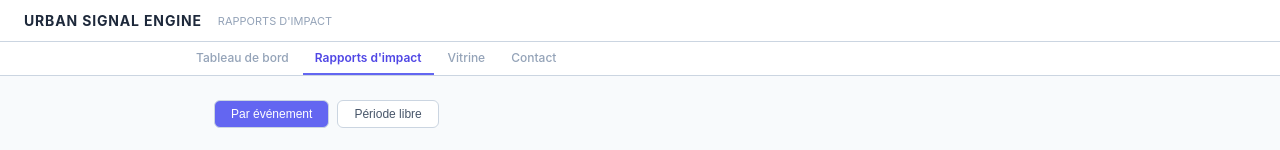
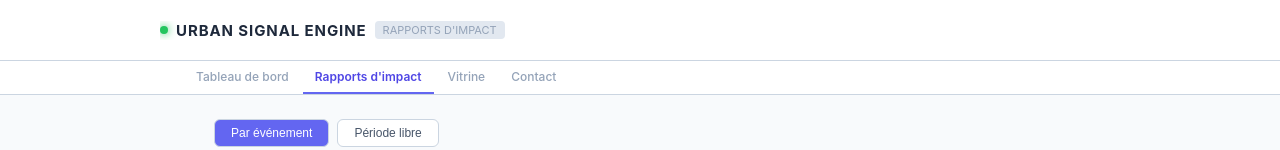
Before and after one commit to ovaxio/urban-signal-engine, a Next.js app in the folder frontend/: page /reports in a window 1280 px wide. Shown: the top 150 px of the page. Built offline with nearby package versions, Linux system fonts and the light colour scheme; no server answers.

Commit message:
update headers

```diff
--- a/frontend/app/reports/page.tsx
+++ b/frontend/app/reports/page.tsx
@@ -1,5 +1,6 @@
 import { fetchEvents } from "@/lib/api";
 import type { CalendarEvent } from "@/domain/types";
+import AppHeader from "@/components/layout/AppHeader";
 import AppNav from "@/components/layout/AppNav";
 import ReportViewer from "@/components/report/ReportViewer";
 
@@ -17,24 +18,7 @@ export default async function ReportsPage() {
 
   return (
     <div style={{ minHeight: "100vh" }}>
-      <header
-        style={{
-          background: "var(--bg-card)",
-          borderBottom: "1px solid var(--border)",
-          padding: "12px 24px",
-          display: "flex",
-          alignItems: "center",
-          gap: 16,
-          flexWrap: "wrap",
-        }}
-      >
-        <span style={{ fontWeight: 700, fontSize: 14, letterSpacing: "0.06em" }}>
-          URBAN SIGNAL ENGINE
-        </span>
-        <span style={{ fontSize: 11, color: "var(--text-muted)" }}>
-          RAPPORTS D&apos;IMPACT
-        </span>
-      </header>
+      <AppHeader label="RAPPORTS D'IMPACT" />
       <AppNav />
 
       <main
--- /dev/null
+++ b/frontend/components/layout/AppHeader.module.css
@@ -0,0 +1,102 @@
+/* ── AppHeader — shared brand bar for app pages ───────────────────────────── */
+
+.header {
+  background: var(--bg-card);
+  border-bottom: 1px solid var(--border);
+  padding: 10px 16px;
+}
+
+.inner {
+  max-width: 960px;
+  margin: 0 auto;
+  display: flex;
+  align-items: center;
+  justify-content: space-between;
+  gap: 8px;
+  min-height: 36px;
+}
+
+.left {
+  display: flex;
+  align-items: center;
+  gap: 8px;
+  min-width: 0;
+  overflow: hidden;
+}
+
+.brand {
+  display: flex;
+  align-items: center;
+  gap: 8px;
+  text-decoration: none;
+  color: inherit;
+}
+
+.statusDot {
+  width: 8px;
+  height: 8px;
+  border-radius: 50%;
+  flex-shrink: 0;
+}
+
+.title {
+  font-weight: 700;
+  font-size: 15px;
+  letter-spacing: 0.06em;
+  white-space: nowrap;
+}
+
+.titleShort {
+  display: none;
+  font-weight: 700;
+  font-size: 15px;
+  letter-spacing: 0.06em;
+}
+
+.label {
+  font-size: 11px;
+  color: var(--text-muted);
+  background: var(--bg-control);
+  padding: 2px 8px;
+  border-radius: 4px;
+  white-space: nowrap;
+  flex-shrink: 0;
+}
+
+.back {
+  font-size: 12px;
+  color: var(--text-muted);
+  text-decoration: none;
+  white-space: nowrap;
+  flex-shrink: 0;
+}
+
+.back:hover {
+  color: var(--text-secondary);
+}
+
+.right {
+  display: flex;
+  align-items: center;
+  gap: 6px;
+  flex-shrink: 0;
+}
+
+/* ── Desktop ─────────────────────────────────────────────────────────────── */
+
+@media (min-width: 768px) {
+  .header {
+    padding: 12px 24px;
+  }
+}
+
+/* ── Small mobile ────────────────────────────────────────────────────────── */
+
+@media (max-width: 480px) {
+  .header {
+    padding: 8px 12px;
+  }
+
+  .title { display: none; }
+  .titleShort { display: inline; }
+}
--- /dev/null
+++ b/frontend/components/layout/AppHeader.tsx
@@ -0,0 +1,39 @@
+import Link from "next/link";
+import styles from "./AppHeader.module.css";
+
+type Props = {
+  /** Optional label shown after the brand name (e.g. "RAPPORTS D'IMPACT") */
+  label?: string;
+  /** Optional back link */
+  back?: { href: string; text: string };
+  /** Optional right-side content (sim badge, etc.) */
+  right?: React.ReactNode;
+  /** Override status dot color (default: green) */
+  statusColor?: string;
+};
+
+export default function AppHeader({ label, back, right, statusColor = "#22c55e" }: Props) {
+  return (
+    <header className={styles.header}>
+      <div className={styles.inner}>
+        <div className={styles.left}>
+          {back && (
+            <Link href={back.href} className={styles.back}>
+              ← {back.text}
+            </Link>
+          )}
+          <Link href="/dashboard" className={styles.brand}>
+            <span
+              className={styles.statusDot}
+              style={{ background: statusColor, boxShadow: `0 0 8px ${statusColor}` }}
+            />
+            <span className={styles.title}>URBAN SIGNAL ENGINE</span>
+            <span className={styles.titleShort}>USE</span>
+          </Link>
+          {label && <span className={styles.label}>{label}</span>}
+        </div>
+        {right && <div className={styles.right}>{right}</div>}
+      </div>
+    </header>
+  );
+}
--- a/frontend/components/layout/DashboardHeader.module.css
+++ b/frontend/components/layout/DashboardHeader.module.css
@@ -30,6 +30,8 @@
   gap: 8px;
   min-width: 0;
   overflow: hidden;
+  text-decoration: none;
+  color: inherit;
 }
 
 .statusDot {
```
Also changed, not shown: frontend/app/contact/page.tsx (+2 -6 lines), frontend/app/mentions-legales/page.tsx (+2 -6 lines), frontend/app/page.tsx (+2 -11 lines), frontend/app/politique-confidentialite/page.tsx (+2 -6 lines), frontend/app/zones/[id]/page.tsx (+15 -13 lines), frontend/components/layout/DashboardHeader.tsx (+4 -3 lines), frontend/components/layout/MarketingNav.tsx (added, +35 -0 lines), 1 other file (tests, documents, lock files or other folders).
